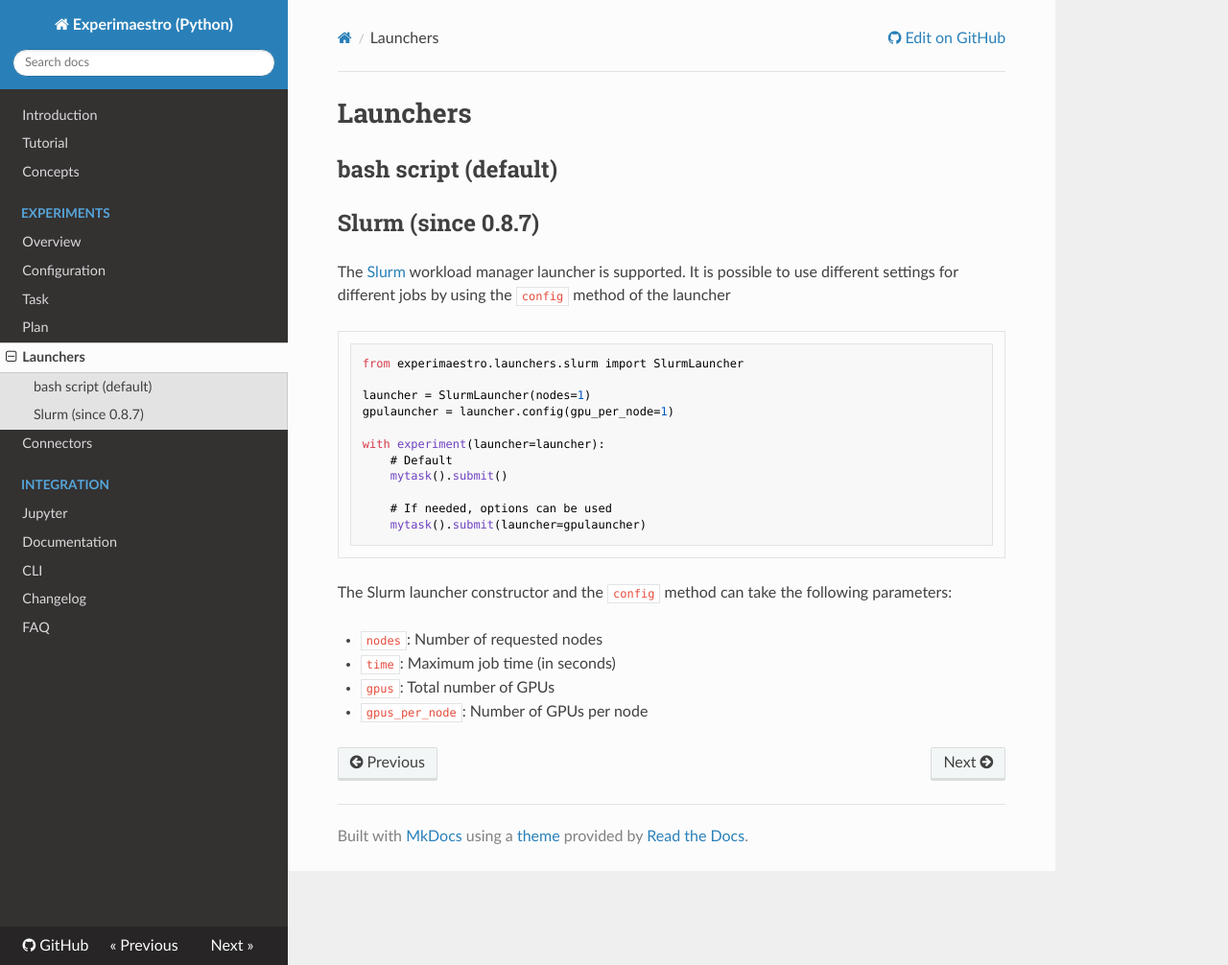
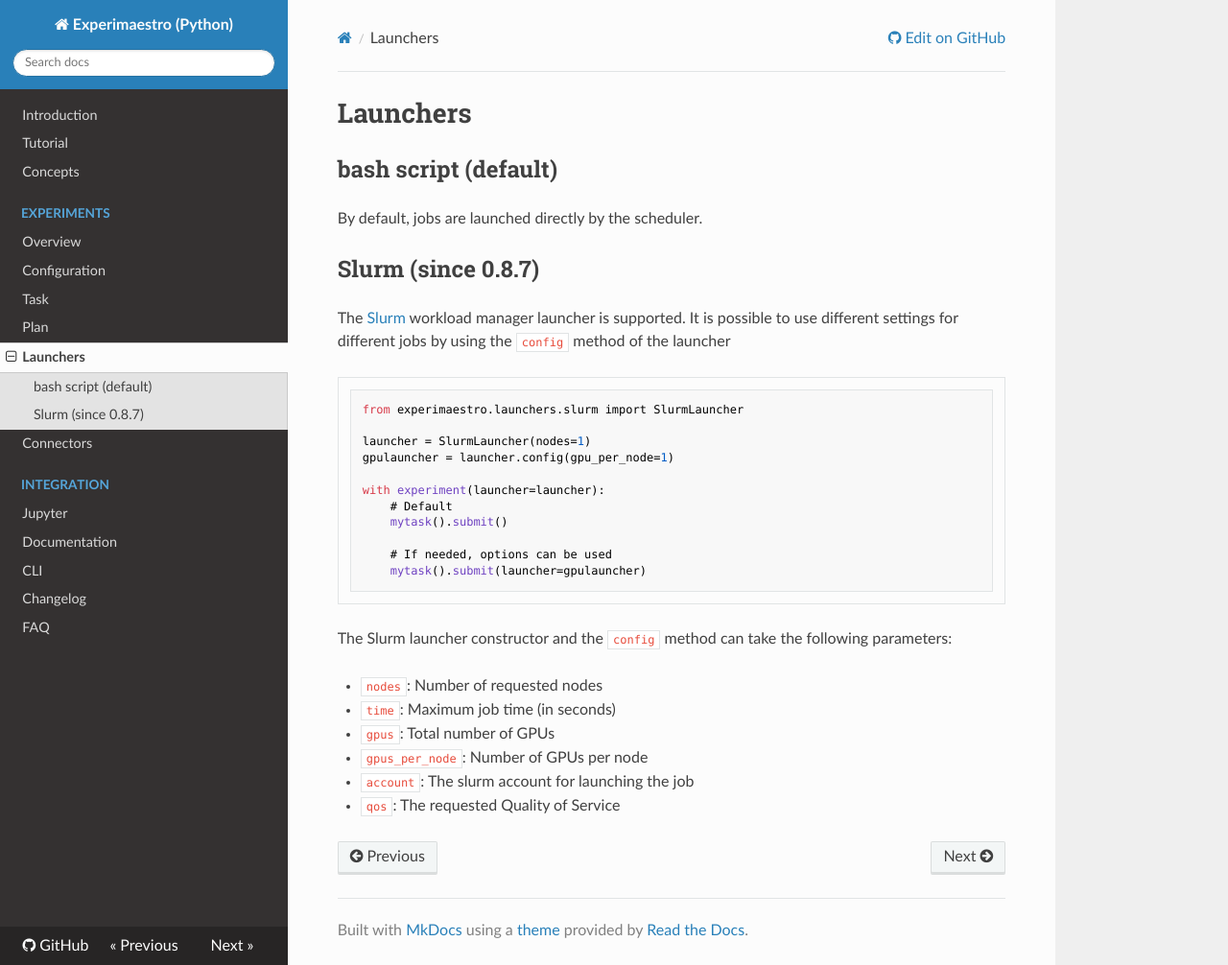
Before and after one commit to experimaestro/experimaestro-python, an MkDocs documentation site: the page built from docs/launchers/index.md, in a window 1280 px wide and 1006 px high. Shown: the whole window at 96% size. Built offline with MkDocs 1.6.1, drawn with Linux system fonts in a browser that asks for light colours; nearby versions of some CDN libraries.

Commit message:
Updated slurm documentation

```diff
--- a/docs/launchers/index.md
+++ b/docs/launchers/index.md
@@ -1,6 +1,8 @@
 # Launchers
 
 ## bash script (default)
+
+By default, jobs are launched directly by the scheduler.
 
 ## Slurm (since 0.8.7)
 
@@ -29,3 +31,5 @@ The Slurm launcher constructor and the `config` method can take the following pa
 - `time`: Maximum job time (in seconds)
 - `gpus`: Total number of GPUs
 - `gpus_per_node`: Number of GPUs per node
+- `account`: The slurm account for launching the job
+- `qos`: The requested Quality of Service
```
